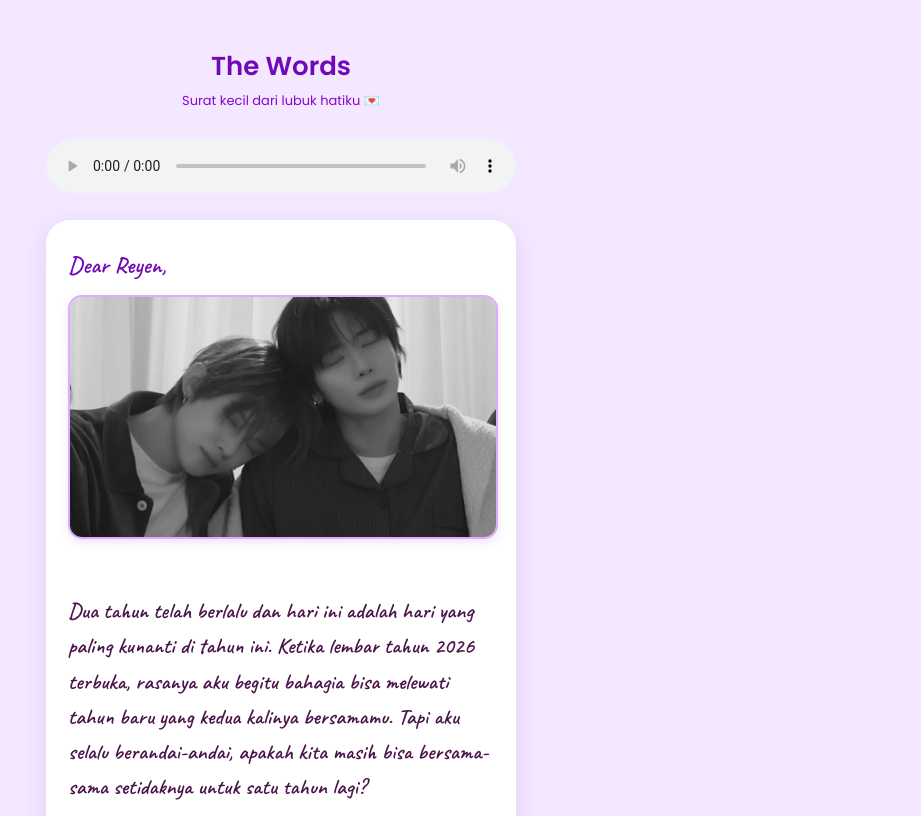
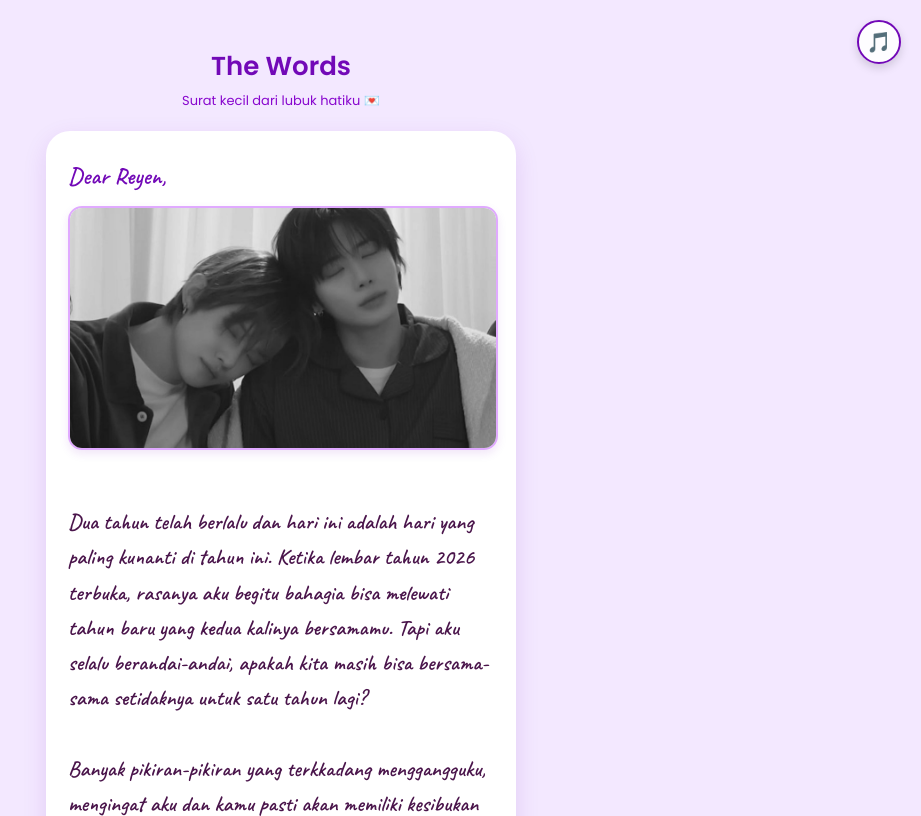
Before and after one commit to theclovee/the-song-of-sun, a plain HTML site: page surat.html in a window 1280 px wide. Shown: the top 816 px of the page, without its empty margins (359-1280 px from the left). Drawn offline with Linux system fonts and the light colour scheme.

Commit message:
Enhance surat.html with music toggle feature
Updated title and added music toggle functionality with a button for play/pause.

```diff
--- a/surat.html
+++ b/surat.html
@@ -3,7 +3,7 @@
 <head>
   <meta charset="UTF-8">
   <meta name="viewport" content="width=device-width, initial-scale=1.0">
-  <title>The Words - Surat Untuk Kekasihku</title>
+  <title>The Words - Surat Untuk Reyen</title>
   <link href="https://fonts.googleapis.com/css2?family=Caveat:wght@600&family=Poppins:wght@400;600&display=swap" rel="stylesheet">
   <style>
     body {
@@ -29,11 +29,30 @@
       color: #8806ce;
       margin-top: 0;
     }
-    audio {
-      width: 100%;
-      margin-top: 15px;
-      border-radius: 30px;
+
+    /* Tombol Musik Melayang */
+    .music-btn {
+      position: fixed;
+      top: 20px;
+      right: 20px;
+      background: rgba(255, 255, 255, 0.9);
+      border: 2px solid #7209b7;
+      border-radius: 50%;
+      width: 44px;
+      height: 44px;
+      font-size: 20px;
+      display: flex;
+      justify-content: center;
+      align-items: center;
+      cursor: pointer;
+      box-shadow: 0 4px 10px rgba(0,0,0,0.15);
+      z-index: 100;
+      transition: transform 0.2s ease;
     }
+    .music-btn:active {
+      transform: scale(0.9);
+    }
+
     .letter-card {
       background: #ffffff;
       padding: 30px 22px;
@@ -50,7 +69,6 @@
       text-align: left;
       font-family: 'Caveat', cursive;
     }
-    /* Foto 16:9 di Bawah Judul Surat */
     .letter-photo {
       width: 100%;
       aspect-ratio: 16 / 9;
@@ -91,21 +109,18 @@
 </head>
 <body>
 
+  <!-- Audio Tersembunyi & Tombol Mute/Unmute -->
+  <audio id="bg-music" loop src="lagu-surat.mp3"></audio>
+  <button id="music-toggle" class="music-btn">🎵</button>
+
   <div class="header">
     <h1>The Words</h1>
     <p class="subtitle">Surat kecil dari lubuk hatiku 💌</p>
-
-    <!-- Pemutar Musik -->
-    <audio controls autoplay loop>
-      <source src="lagu-surat.mp3" type="audio/mpeg">
-      Browser kamu tidak mendukung pemutar musik.
-    </audio>
   </div>
 
   <div class="letter-card">
     <div class="letter-title">Dear Reyen,</div>
 
-    <!-- Foto Surat Rasio 16:9 -->
     <img src="foto-surat.jpg" alt="Foto Kenangan Surat" class="letter-photo">
 
     <div class="letter-content">
@@ -124,11 +139,44 @@ Reyen, tetaplah bersamaku semampu dan selama yang kamu bisa. Izinkan aku untuk t
 
     <div class="sender">
       Dengan penuh cinta,<br>
-      Dreamweaver, A
+      Baginda Raja
     </div>
   </div>
 
   <a href="index.html" class="back-btn">⬅️ Kembali ke Beranda</a>
 
+  <script>
+    const audio = document.getElementById('bg-music');
+    const musicBtn = document.getElementById('music-toggle');
+
+    function playAudio() {
+      audio.play().then(() => {
+        musicBtn.innerText = '🎵';
+      }).catch(() => {
+        musicBtn.innerText = '🔇';
+      });
+    }
+
+    playAudio();
+
+    document.addEventListener('click', function initAudio() {
+      if (audio.paused) {
+        playAudio();
+      }
+      document.removeEventListener('click', initAudio);
+    }, { once: true });
+
+    musicBtn.addEventListener('click', (e) => {
+      e.stopPropagation();
+      if (audio.paused) {
+        audio.play();
+        musicBtn.innerText = '🎵';
+      } else {
+        audio.pause();
+        musicBtn.innerText = '🔇';
+      }
+    });
+  </script>
+
 </body>
 </html>
```
